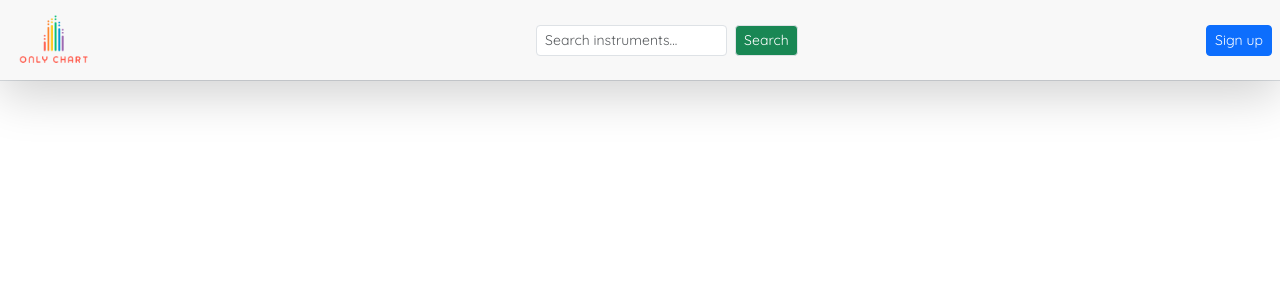
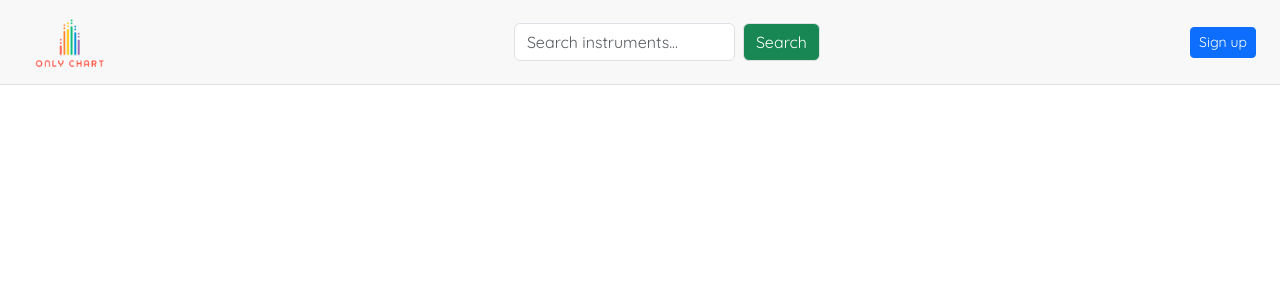
Before and after one commit to hikem1/Only-Chart, a PHP site: page / in a window 1280 px wide. Shown: the top 300 px of the page. Run offline with PHP 8.4, Linux system fonts and the light colour scheme; some libraries are stand-ins or nearby versions.

Commit message:
updt bootstrap style

```diff
--- a/app/partial/header.php
+++ b/app/partial/header.php
@@ -1,4 +1,4 @@
-<header class="d-flex justify-content-between shadow-lg position-relative px-2">
+<header class="d-flex justify-content-between px-4">
 
 <?php
     include_once 'logo.php';
--- a/app/partial/logo.php
+++ b/app/partial/logo.php
@@ -1 +1 @@
-<img src="./app/asset/image/logo.png" alt="">
+<img class="mt-1" src="./app/asset/image/logo.png" alt="">
--- a/app/partial/search_form.php
+++ b/app/partial/search_form.php
@@ -1,8 +1,8 @@
 <form method="GET" action="./app/api/index.php" class="d-flex ms-4">
     <div class="d-flex align-items-center">
-        <input id="search_ipt" class="form-control form-control-sm" type="search" placeholder="Search instruments..." name="search" value="" required="required">
+        <input id="search_ipt" class="form-control" type="search" placeholder="Search instruments..." name="search" value="" required="required">
     </div>
     <div class="d-flex align-items-center ms-2">
-        <button id="search_btn" class="btn btn-sm btn-success border">Search</button>
+        <button id="search_btn" class="btn btn-success border">Search</button>
     </div>
 </form>
```
